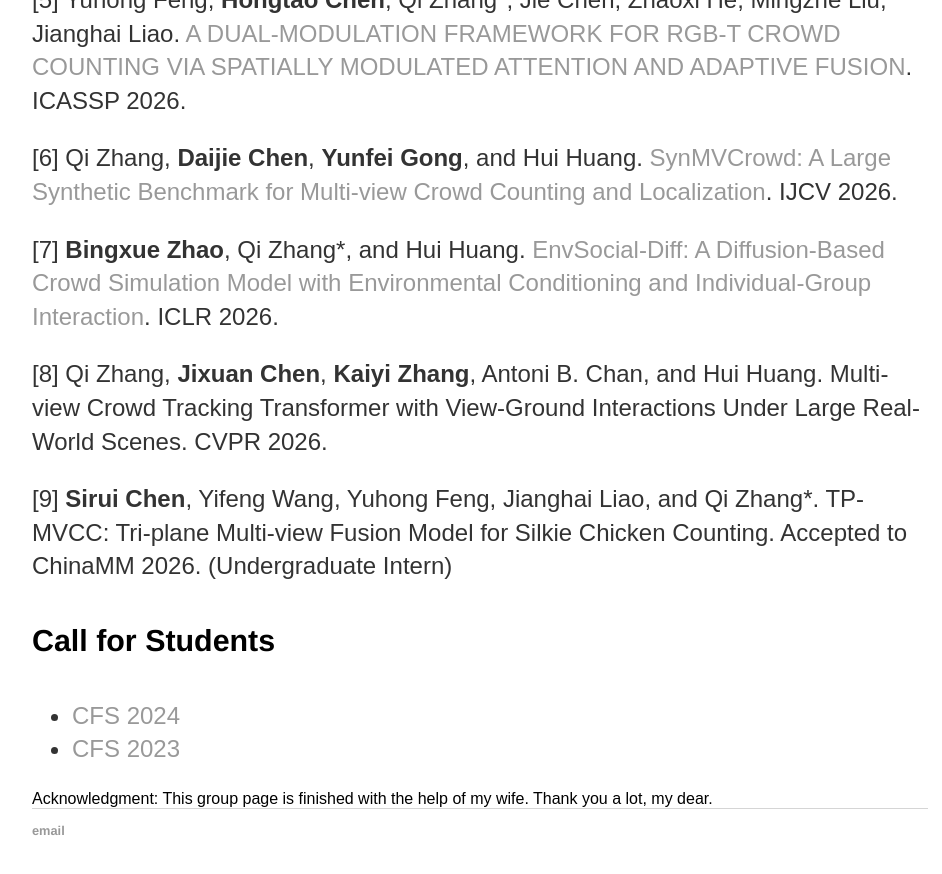
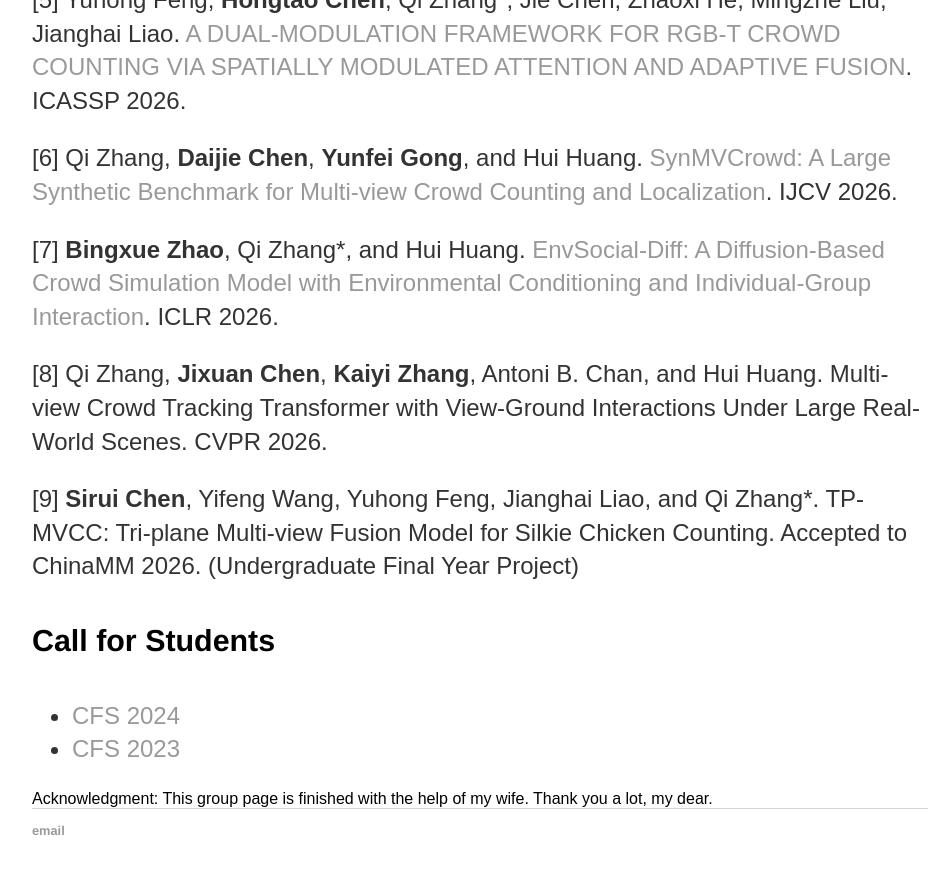
Before and after one commit to zqyq/zqyq.github.io, a Jekyll site: the page built from group/index.html, in a window 1280 px wide and 900 px high, scrolled down 4080 px. Shown: the top 874 px of the window, without its empty margins (160-1102 px from the left). Built offline with Jekyll 4.4.1, drawn with Linux system fonts in a browser that asks for light colours.

Commit message:
Update group page layout and content

```diff
--- a/group/index.html
+++ b/group/index.html
@@ -154,7 +154,7 @@
 <p> [8] Qi Zhang, <strong>Jixuan Chen</strong>, <strong>Kaiyi Zhang</strong>, Antoni B. Chan, and Hui Huang.
 	Multi-view Crowd Tracking Transformer with View-Ground Interactions Under Large Real-World Scenes. CVPR 2026.
 <p> [9] <strong>Sirui Chen</strong>, Yifeng Wang, Yuhong Feng, Jianghai Liao, and Qi Zhang*.
-	TP-MVCC: Tri-plane Multi-view Fusion Model for Silkie Chicken Counting. Accepted to ChinaMM 2026. (Undergraduate Intern)
+	TP-MVCC: Tri-plane Multi-view Fusion Model for Silkie Chicken Counting. Accepted to ChinaMM 2026. (Undergraduate Final Year Project)
 
 <h4> Call for Students</h4>
 <ul class="contacts">
```
